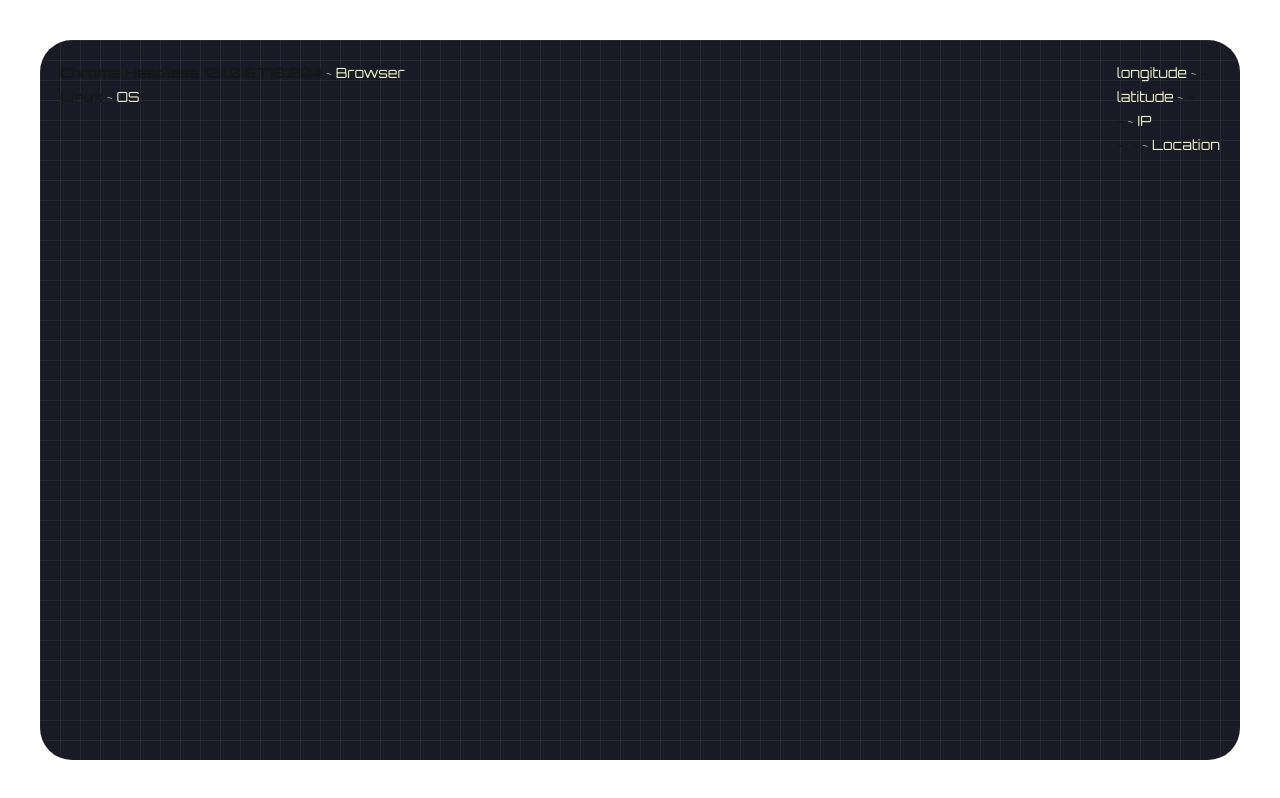
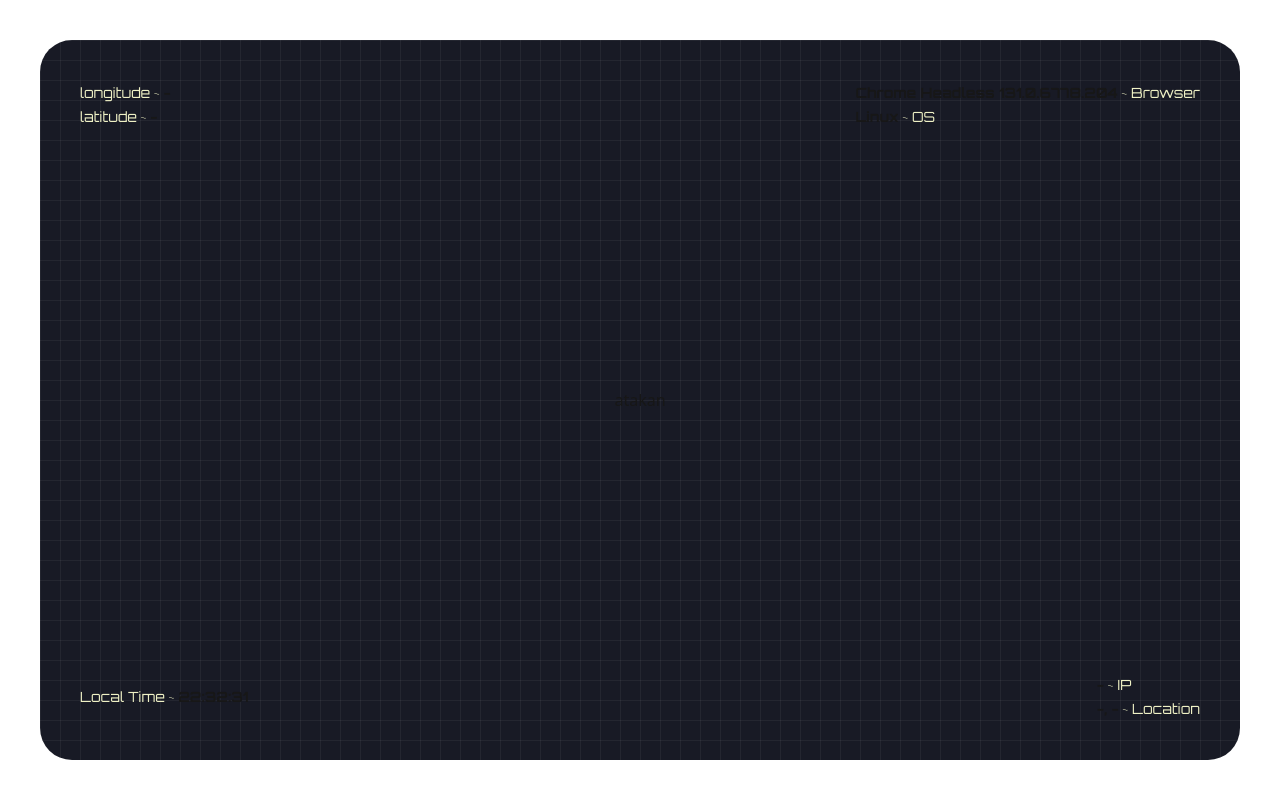
Before and after one commit to AtakanAkin1/portfolio-project, a Next.js app in the folder app/: page / in a window 1280 px wide. Built offline with nearby package versions, Linux system fonts and the light colour scheme; no server answers.

Commit message:
Home page updated

```diff
--- a/app/src/app/layout.tsx
+++ b/app/src/app/layout.tsx
@@ -4,6 +4,8 @@ import React from "react";
 import "@/styles/font.css";
 import BrowserInfo from "@/components/BrowserInfo";
 import LocationInfo from "@/components/LocationInfo";
+import LocationCountryInfo from "@/components/LocationCountryInfo";
+import MainInfo from "@/components/MainInfo";
 
 export const metadata: Metadata = {
   title: "Atakan Akın | Full Stack Developer",
@@ -24,14 +26,13 @@ export default function RootLayout({
               rel="stylesheet"/>
       </head>
       <body className="container mx-auto p-10 min-h-screen flex flex-col">
-      <div className="background rounded-4xl flex-1 p-5">
-            <div className={"flex align-center justify-between"}>
-                <BrowserInfo />
-                <LocationInfo />
-            </div>
+      <div className="background rounded-4xl flex-1 p-5 flex flex-col justify-between">
+         <MainInfo>
+             {children}
+         </MainInfo>
       </div>
-      {children}
       </body>
+
       </html>
   );
 }
--- a/app/src/app/page.tsx
+++ b/app/src/app/page.tsx
@@ -3,8 +3,8 @@ import React from 'react';
 
 const Home: React.FC = () =>  {
   return (
-      <div>
-
+      <div className={"flex items-center justify-center"}>
+        atakan
       </div>
   );
 }
--- /dev/null
+++ b/app/src/components/LocalTimeCalculation.tsx
@@ -0,0 +1,21 @@
+import React, {useEffect, useState} from 'react';
+import {clearInterval} from "node:timers";
+
+const LocalTimeCalculation = () => {
+    const [localTime, setLocalTime] = useState<string>("");
+    useEffect(() => {
+        const timer = setInterval(() => {
+            setLocalTime(new Date().toLocaleTimeString("tr-TR"));
+        },1000);
+
+        return () => clearInterval(timer);
+    }, []);
+    return (
+        <div>
+            <span className={"color-eff1c5 orbitron fs-14"}>Local Time ~ </span>
+            <span className={"orbitronBold fs-14"}>{localTime}</span>
+        </div>
+    );
+};
+
+export default LocalTimeCalculation;
--- /dev/null
+++ b/app/src/components/LocationCountryInfo.tsx
@@ -0,0 +1,20 @@
+"use client"
+import React from 'react';
+import {ILocationInfo} from "@/components/MainInfo";
+
+const LocationCountryInfo = (props: ILocationInfo) => {
+    return (
+        <div>
+            <div>
+                <span className={"orbitronBold fs-14"}>{props.ip}</span>
+                <span className={"color-eff1c5 orbitron fs-14"}> ~ IP</span>
+            </div>
+            <div>
+                <span className={"orbitronBold fs-14"}>{props.country_name}, {props.country_capital}</span>
+                <span className={"color-eff1c5 orbitron fs-14"}> ~ Location</span>
+            </div>
+        </div>
+    );
+};
+
+export default LocationCountryInfo;
--- a/app/src/components/LocationInfo.tsx
+++ b/app/src/components/LocationInfo.tsx
@@ -1,55 +1,18 @@
 "use client"
-import React,{useEffect, useState} from 'react';
-import  axios from "axios";
+import React from 'react';
+import {ILocationInfo} from "@/components/MainInfo";
 
-interface ILocationInfo {
-    ip: string;
-    country_capital: string;
-    country_name: string;
-    latitude: string;
-    longitude: string;
-}
+const LocationInfo = (props: ILocationInfo) => {
 
-const LocationInfo: React.FC = () => {
-    const [location, setLocation] = useState<ILocationInfo>({
-        ip: "",
-        country_capital: "",
-        country_name: "",
-        latitude: "",
-        longitude: "",
-    });
-    useEffect(() => {
-        axios.get("https://ipapi.co/json/")
-            .then((response) => {
-                setLocation(response.data as ILocationInfo);
-            })
-            .catch(()=>{
-                setLocation({
-                    ip: "-",
-                    latitude: "-",
-                    longitude: "-",
-                    country_name: "-",
-                    country_capital: "-"
-                });
-            });
-    }, []);
     return (
         <div>
             <div>
                 <span className={"color-eff1c5 orbitron fs-14"}>longitude ~ </span>
-                <span className={"orbitronBold fs-14"}>{location.longitude}</span>
+                <span className={"orbitronBold fs-14"}>{props.longitude}</span>
             </div>
             <div>
                 <span className={"color-eff1c5 orbitron fs-14"}>latitude ~ </span>
-                <span className={"orbitronBold fs-14"}>{location.latitude}</span>
-            </div>
-            <div>
-                <span className={"orbitronBold fs-14"}>{location.ip}</span>
-                <span className={"color-eff1c5 orbitron fs-14"}> ~ IP</span>
-            </div>
-            <div>
-                <span className={"orbitronBold fs-14"}>{location.country_name}, {location.country_capital}</span>
-                <span className={"color-eff1c5 orbitron fs-14"}> ~ Location</span>
+                <span className={"orbitronBold fs-14"}>{props.latitude}</span>
             </div>
         </div>
     );
--- /dev/null
+++ b/app/src/components/MainInfo.tsx
@@ -0,0 +1,56 @@
+"use client"
+import React, {PropsWithChildren, useEffect, useState} from 'react';
+import LocationInfo from "@/components/LocationInfo";
+import BrowserInfo from "@/components/BrowserInfo";
+import LocationCountryInfo from "@/components/LocationCountryInfo";
+import axios from "axios";
+import LocalTimeCalculation from "@/components/LocalTimeCalculation";
+
+export interface ILocationInfo {
+    ip: string;
+    country_capital: string;
+    country_name: string;
+    latitude: string;
+    longitude: string;
+}
+const MainInfo = ({ children }: PropsWithChildren<{}>) => {
+    const [location, setLocation] = useState<ILocationInfo>({
+        ip: "",
+        country_capital: "",
+        country_name: "",
+        latitude: "",
+        longitude: "",
+    });
+    useEffect(() => {
+        axios.get("https://ipapi.co/json/")
+            .then((response) => {
+                setLocation(response.data as ILocationInfo);
+            })
+            .catch(()=>{
+                setLocation({
+                    ip: "-",
+                    latitude: "-",
+                    longitude: "-",
+                    country_name: "-",
+                    country_capital: "-"
+                });
+            });
+    }, []);
+    return (
+        <div className={"flex-1 p-5 flex flex-col justify-between"}>
+            <div className="flex items-center justify-between">
+                <LocationInfo {...location}/>
+                <BrowserInfo/>
+            </div>
+            {children}
+            <div className="flex justify-between">
+                <div className={"flex items-center justify-items-start"}>
+                    <LocalTimeCalculation/>
+                </div>
+                <LocationCountryInfo {...location}/>
+            </div>
+        </div>
+    );
+};
+
+export default MainInfo;
```
